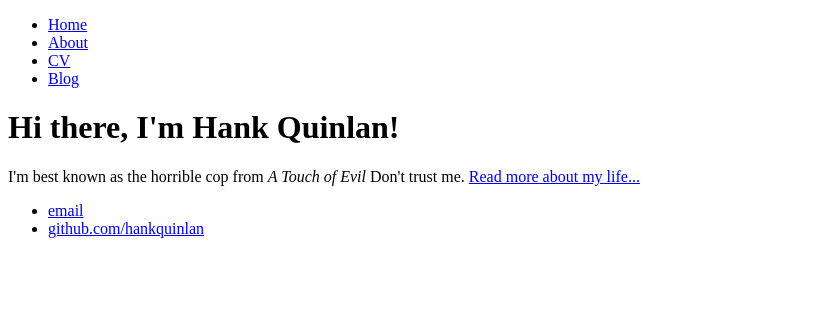
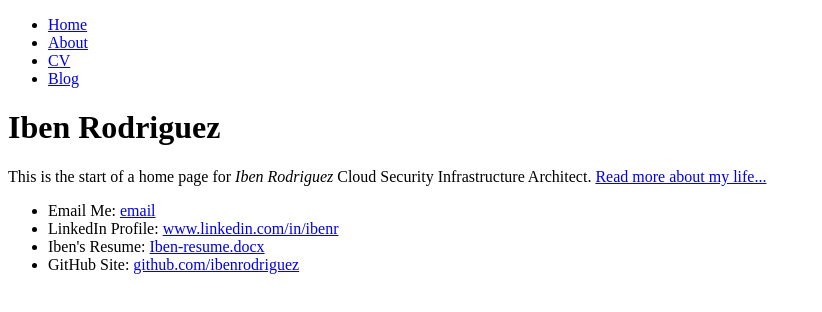
Before and after one commit to ibenrodriguez/ibenrodriguez.github.io, a plain HTML site: page index.html in a window 1280 px wide. Shown: the whole page, without its empty margins (0-822 px from the left). Drawn offline with Linux system fonts and the light colour scheme.

Commit message:
Update index.html

```diff
--- a/index.html
+++ b/index.html
@@ -1,7 +1,7 @@
 <!DOCTYPE html>
 <html>
 	<head>
-		<title>Hank Quinlan, Horrible Cop</title>
+		<title>Iben Rodriguez</title>
 	</head>
 	<body>
 		<nav>
@@ -14,14 +14,16 @@
 		</nav>
 		<div class="container">
     		<div class="blurb">
-        		<h1>Hi there, I'm Hank Quinlan!</h1>
-				<p>I'm best known as the horrible cop from <em>A Touch of Evil</em> Don't trust me. <a href="/about">Read more about my life...</a></p>
+        		<h1>Iben Rodriguez</h1>
+				<p>This is the start of a home page for <em>Iben Rodriguez</em> Cloud Security Infrastructure Architect. <a href="/about">Read more about my life...</a></p>
     		</div><!-- /.blurb -->
 		</div><!-- /.container -->
 		<footer>
     		<ul>
-        		<li><a href="mailto:hankquinlanhub@gmail.com">email</a></li>
-        		<li><a href="https://github.com/hankquinlan">github.com/hankquinlan</a></li>
+        		<li>Email Me: <a href="mailto:github@ibenit.com">email</a></li>
+        		<li>LinkedIn Profile: <a href="www.linkedin.com/in/ibenr">www.linkedin.com/in/ibenr</a></li>
+        		<li>Iben's Resume: <a href="http://dl.dropbox.com/u/7976972/Iben-resume.docx">Iben-resume.docx</a></li>
+        		<li>GitHub Site: <a href="https://github.com/ibenrodriguez">github.com/ibenrodriguez</a></li>
 			</ul>
 		</footer>
 	</body>
```
